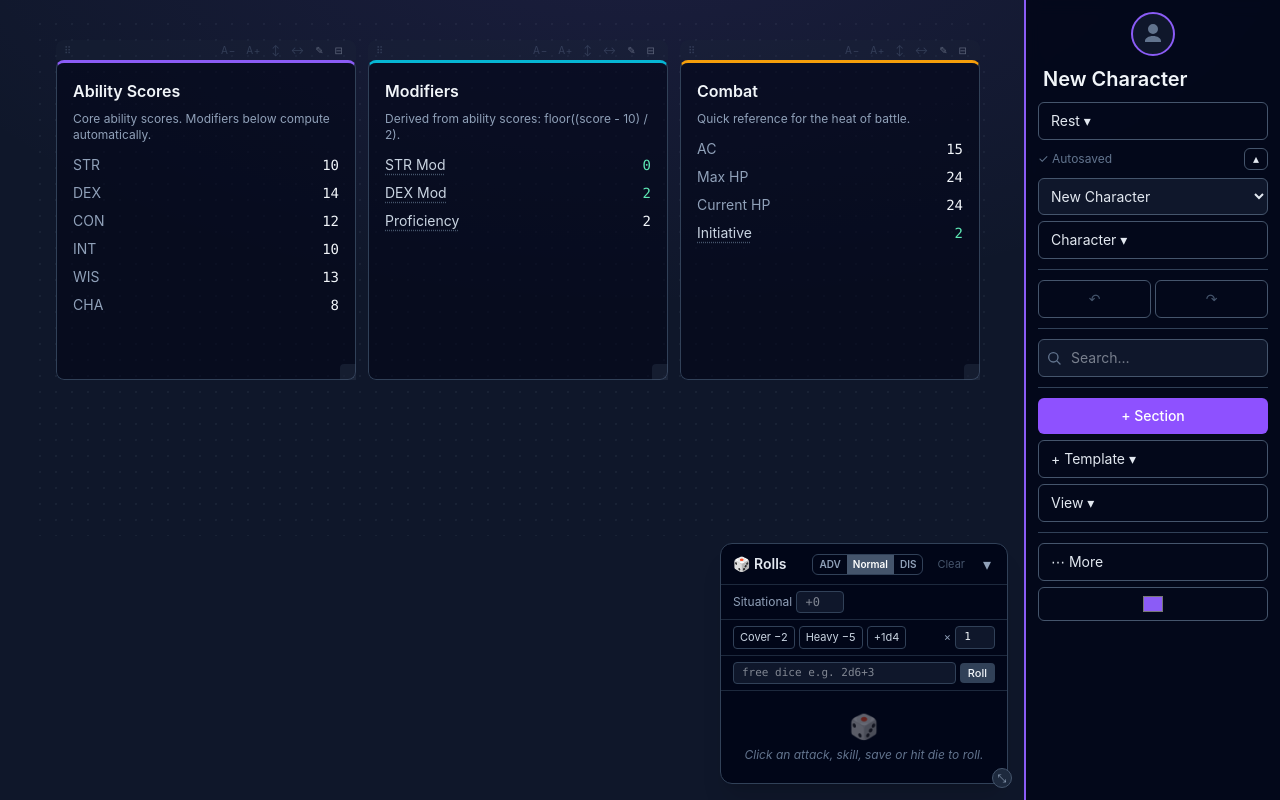
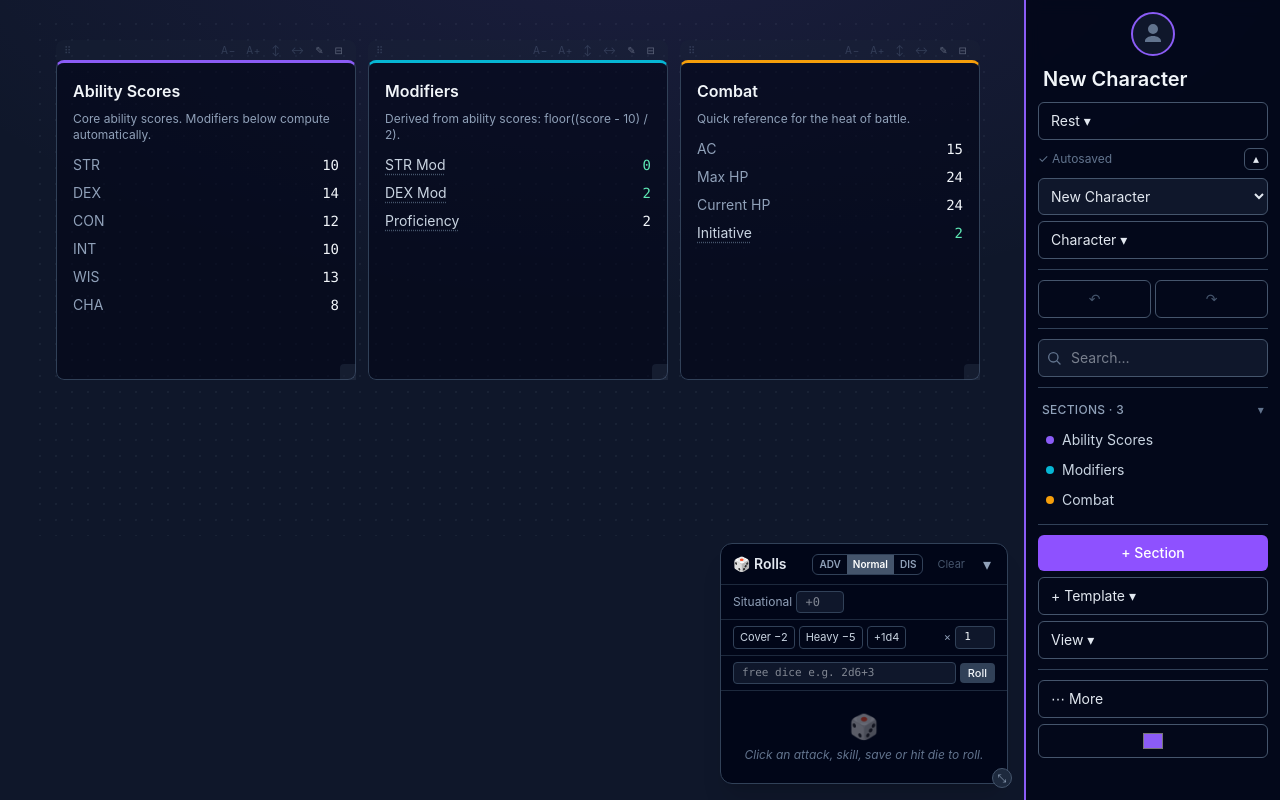
Before and after one commit to galh11/CharacterSheet, a React (Vite) app: page / in a window 1280 px wide. Built offline with nearby package versions, Linux system fonts and the light colour scheme.

Commit message:
feat(nav): add sidebar Sections navigator (jump-to + active highlight)

```diff
--- a/src/App.tsx
+++ b/src/App.tsx
@@ -130,6 +130,9 @@ function App() {
     const canvasScrollRef = useRef<HTMLDivElement>(null)
     const panRef = useRef<{ pointerId: number; startX: number; startY: number; left: number; top: number; moved: boolean } | null>(null)
     const fitRefs = useRef(new Map<string, CanvasItemHandle>())
+    // DOM nodes of stack-view section cards, so the sidebar navigator can scroll
+    // one into view (canvas cards scroll via their CanvasItem handle in fitRefs).
+    const stackCardEls = useRef(new Map<string, HTMLElement>())
     const {
         sheet,
         characters,
@@ -602,6 +605,17 @@ function App() {
     const stackSections = [...stackVisible].sort(
         (a, b) => (pinned.has(a.id) ? 0 : 1) - (pinned.has(b.id) ? 0 : 1),
     )
+    // The sidebar section navigator lists the cards visible in the current view
+    // (ignoring the search filter so you can always jump to any card). Clicking a
+    // row scrolls that card into view and selects it.
+    const navSections = sheet.sections
+        .filter((s) => !inDrawer(s, view))
+        .map((s) => ({ id: s.id, title: s.title, accent: s.accent }))
+    const jumpToSection = (id: string) => {
+        handleSelect(id, false)
+        if (stackView) stackCardEls.current.get(id)?.scrollIntoView({ behavior: 'smooth', block: 'nearest' })
+        else fitRefs.current.get(id)?.scrollIntoView()
+    }
     // Sections tucked into the current view's drawer, plus their effective
     // scratch-pad positions (default-placing any that lack a saved spot).
     const drawerSections = sheet.sections.filter((s) => inDrawer(s, view))
@@ -693,6 +707,9 @@ function App() {
                 redoLabel={redoLabel}
                 query={query}
                 setQuery={setQuery}
+                navSections={navSections}
+                activeIds={selectedIds}
+                onJumpToSection={jumpToSection}
                 addSection={addSection}
                 addTemplateSection={addTemplateSection}
                 stackView={stackView}
@@ -777,6 +794,10 @@ function App() {
                             return (
                                 <div
                                     key={section.id}
+                                    ref={(el) => {
+                                        if (el) stackCardEls.current.set(section.id, el)
+                                        else stackCardEls.current.delete(section.id)
+                                    }}
                                     className="mb-4 break-inside-avoid"
                                     onDragOver={
                                         stackDragId
--- a/src/components/CanvasItem.tsx
+++ b/src/components/CanvasItem.tsx
@@ -12,6 +12,8 @@ export interface CanvasItemHandle {
     measureHeight: () => number
     measureWidth: () => number
     measureHeightAtWidth: (w: number) => number
+    /** Scroll this card into view (used by the sidebar section navigator). */
+    scrollIntoView: () => void
 }
 
 interface CanvasItemProps {
@@ -203,7 +205,10 @@ export function CanvasItem({ layout, siblings, grid, scale = 1, zoom = 1, select
         return h
     }
 
-    useImperativeHandle(handleRef, () => ({ measureHeight, measureWidth, measureHeightAtWidth }))
+    const scrollIntoView = () =>
+        rootRef.current?.scrollIntoView({ behavior: 'smooth', block: 'nearest', inline: 'nearest' })
+
+    useImperativeHandle(handleRef, () => ({ measureHeight, measureWidth, measureHeightAtWidth, scrollIntoView }))
 
     const fitHeight = () => onLayoutCommit({ ...layout, h: measureHeight() })
     const fitWidth = () => onLayoutCommit({ ...layout, w: measureWidth() })
--- a/src/components/HeaderToolbar.tsx
+++ b/src/components/HeaderToolbar.tsx
@@ -2,6 +2,7 @@ import { clsx } from 'clsx'
 import type { Dispatch, RefObject, SetStateAction } from 'react'
 import type { CharacterSheet, CharacterSection } from '../model/characterSheet'
 import { Menu, MenuItem, MenuDivider, MenuLabel } from './Menu'
+import { SectionNav } from './SectionNav'
 import { SECTION_TEMPLATES, type SectionTemplate } from '../state/templates'
 import { exportSheetToFile } from '../state/transfer'
 import { listBackups } from '../state/backups'
@@ -42,6 +43,9 @@ interface HeaderToolbarProps {
     redoLabel: string | null
     query: string
     setQuery: Dispatch<SetStateAction<string>>
+    navSections: { id: string; title: string; accent?: string }[]
+    activeIds: Set<string>
+    onJumpToSection: (id: string) => void
     addSection: () => void
     addTemplateSection: (template: SectionTemplate) => void
     stackView: boolean
@@ -107,6 +111,9 @@ export function HeaderToolbar({
     redoLabel,
     query,
     setQuery,
+    navSections,
+    activeIds,
+    onJumpToSection,
     addSection,
     addTemplateSection,
     stackView,
@@ -369,6 +376,11 @@ export function HeaderToolbar({
 
                         <span className="my-1 h-px w-full bg-slate-700" aria-hidden="true" />
 
+                        {/* Section navigator: jump to a card and highlight the active one. */}
+                        <SectionNav sections={navSections} activeIds={activeIds} onJump={onJumpToSection} />
+
+                        <span className="my-1 h-px w-full bg-slate-700" aria-hidden="true" />
+
                         {/* Add group: a new blank section or one from a template. */}
                         <button
                             type="button"
--- /dev/null
+++ b/src/components/SectionNav.tsx
@@ -0,0 +1,70 @@
+import { clsx } from 'clsx'
+import { useState } from 'react'
+
+interface SectionNavItem {
+    id: string
+    title: string
+    accent?: string
+}
+
+interface SectionNavProps {
+    /** The navigable sections (those currently rendered in the active view). */
+    sections: SectionNavItem[]
+    /** Sections to highlight as active (the current canvas selection). */
+    activeIds: Set<string>
+    /** Scroll a section's card into view (and select it). */
+    onJump: (id: string) => void
+}
+
+/** A collapsible list of the sheet's sections in the side nav — the dashboard
+ *  "spine". Clicking a row scrolls that card into view and selects it; the row of
+ *  the currently selected card is highlighted. Reduces the cognitive load of
+ *  finding a card on a crammed canvas. */
+export function SectionNav({ sections, activeIds, onJump }: SectionNavProps) {
+    const [open, setOpen] = useState(true)
+    if (sections.length === 0) return null
+    return (
+        <div className="flex flex-col">
+            <button
+                type="button"
+                onClick={() => setOpen((v) => !v)}
+                className="flex w-full items-center justify-between rounded-md px-1 py-1 text-xs font-medium uppercase tracking-wide text-slate-400 hover:text-slate-200"
+                aria-expanded={open}
+                title={open ? 'Hide the section list' : 'Show the section list'}
+            >
+                <span>Sections · {sections.length}</span>
+                <span aria-hidden="true" className="text-slate-500">{open ? '▾' : '▸'}</span>
+            </button>
+            {open && (
+                <ul className="mt-1 max-h-52 space-y-0.5 overflow-y-auto pr-1">
+                    {sections.map((s) => {
+                        const active = activeIds.has(s.id)
+                        return (
+                            <li key={s.id}>
+                                <button
+                                    type="button"
+                                    onClick={() => onJump(s.id)}
+                                    aria-label={`Jump to ${s.title || 'Untitled'}`}
+                                    title={`Jump to ${s.title || 'Untitled'}`}
+                                    className={clsx(
+                                        'flex w-full items-center gap-2 rounded-md px-2 py-1 text-left text-sm',
+                                        active
+                                            ? 'bg-slate-700/70 text-slate-100'
+                                            : 'text-slate-300 hover:bg-slate-800',
+                                    )}
+                                >
+                                    <span
+                                        aria-hidden="true"
+                                        className="h-2 w-2 shrink-0 rounded-full"
+                                        style={{ backgroundColor: s.accent || '#64748b' }}
+                                    />
+                                    <span className="truncate">{s.title || 'Untitled'}</span>
+                                </button>
+                            </li>
+                        )
+                    })}
+                </ul>
+            )}
+        </div>
+    )
+}
--- a/src/version.ts
+++ b/src/version.ts
@@ -26,6 +26,11 @@ export const prUrl = (pr: number): string => `${REPO_URL}/pull/${pr}`
 /** Release history, newest first. The first entry's version is the running
  *  `APP_VERSION`. Keep summaries short — one line each. */
 export const CHANGELOG: ChangelogEntry[] = [
+    {
+        version: '1.20.0',
+        date: '2026-07-11',
+        summary: 'Added a Sections navigator to the side nav: a collapsible list of your cards — click one to scroll it into view and highlight it, so finding a card on a crammed canvas is one click.',
+    },
     {
         version: '1.19.2',
         date: '2026-07-11',
```
Also changed, not shown: 2 other files (tests, documents, lock files or other folders).
